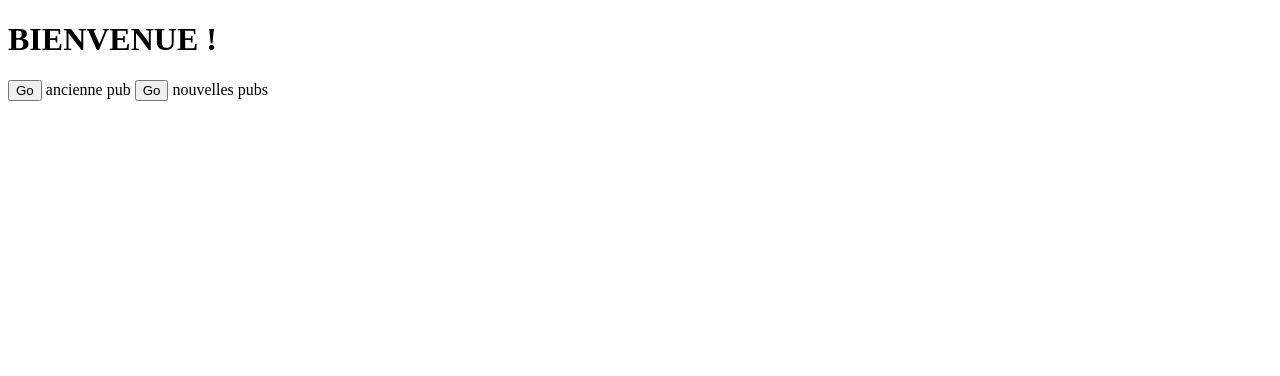
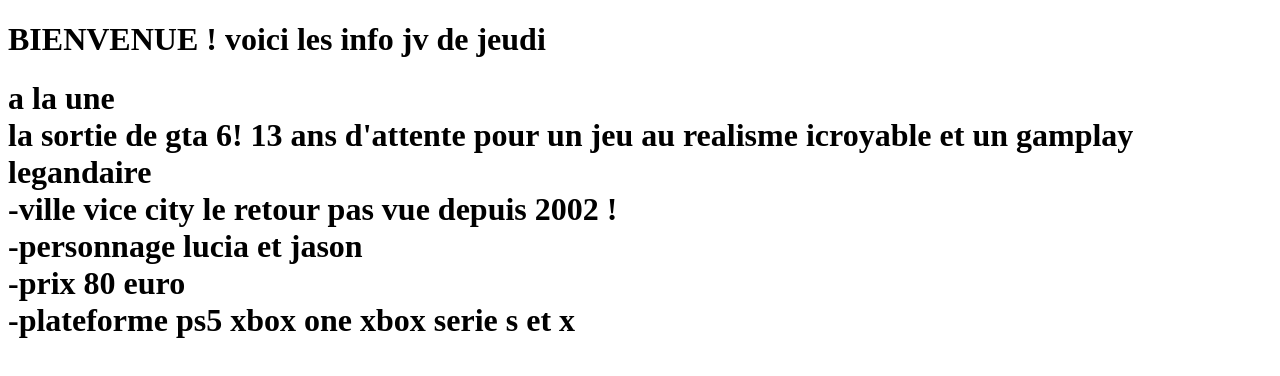
Before and after one commit to goancombe/archive-jv, a plain HTML site: page index.html/index.html in a window 1280 px wide. Drawn offline with Linux system fonts and the light colour scheme.

Commit message:
Revise index.html with new game information
Updated the HTML content to include new information about GTA 6, including release details and platforms.

```diff
--- a/index.html/index.html
+++ b/index.html/index.html
@@ -5,14 +5,17 @@
     <title>archive jv</title>
 </head>
 <h1>
-BIENVENUE !
+BIENVENUE ! voici les info jv de jeudi
 </h1>
-<button onclick="window.location.href='http://localhost:63342/html/ancienne%20archive.html?_ijt=20j07cfqufvh66gd6ntl077r16&_ij_reload=RELOAD_ON_SAVE';">Go</button>
-    ancienne pub
-</button>
-<button onclick="window.location.href='http://localhost:63342/html/archive%20jv.html?_ijt=c0o91d2vapr7laff74pd4f1gsv&_ij_reload=RELOAD_ON_SAVE';">Go</button>
-    nouvelles pubs
-</button>
+<h1>
+    a la une<br>
+    la sortie de gta 6! 13 ans d'attente pour un jeu au realisme icroyable et un gamplay legandaire<br>
+    -ville vice city le retour pas vue depuis 2002 !<br>
+    -personnage lucia et jason<br>
+    -prix 80 euro<br>
+    -plateforme ps5 xbox one xbox serie s et x
+</h1>
+
 <body>
 
 </body>
```
